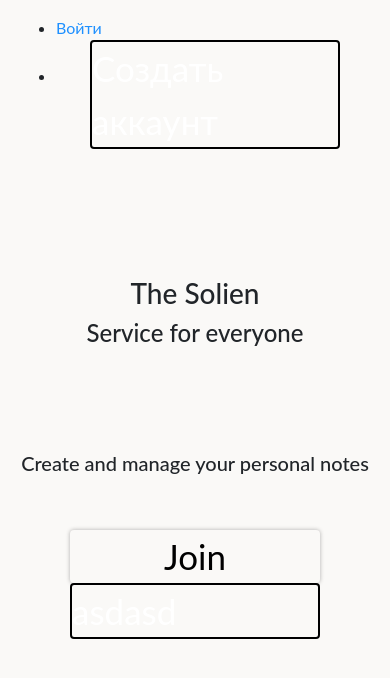
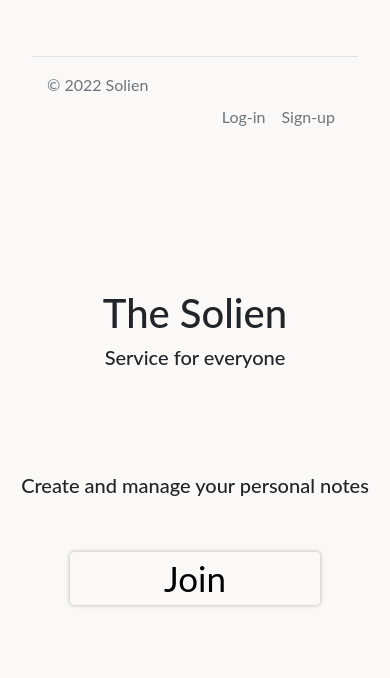
Before and after one commit to anlukk/notes, a Django app: page / in a window 390 px wide. Shown: the top 678 px of the page. Run offline with Django 4.2, Linux system fonts and the light colour scheme; parts of the project's set-up code (start-up, migrations or seed data) failed here and were passed over; some libraries are stand-ins or nearby versions.

Commit message:
added registration styles

```diff
--- a/accounts/views.py
+++ b/accounts/views.py
@@ -3,7 +3,6 @@ from django.conf import settings
 from django.contrib.auth import get_user_model
 from django.shortcuts import get_object_or_404, redirect, render
 from django.http import HttpResponse
-from django.contrib.auth.forms import UserCreationForm
 from django.contrib.auth.decorators import login_required
 from django.views import View
 from django.utils.decorators import method_decorator
--- a/main/static/main/css/style.css
+++ b/main/static/main/css/style.css
@@ -154,6 +154,7 @@ a {
   text-align: center;
 }
 
+
 .button12 {
   font-size: 35px;
   background-color: #faf9f7;
@@ -171,4 +172,5 @@ a {
   color: rgb(0, 0, 0);
   text-decoration: underline;
   box-shadow: 0 0 4px rgba(0,0,0,0.3);
+  text-decoration: none;
 }
--- a/main/templates/main/control_panel.html
+++ b/main/templates/main/control_panel.html
@@ -17,9 +17,9 @@
   <span class="user">
   {% if request.user.is_authenticated %}
   Hello {{ request.user.first_name }},
-  <!-- <a href="'logout'">Logout</a> -->
+  <a href="{% url 'auth_logout' %}">Logout</a>
   {% else %}
-  <!-- <a href="'login'">Log-in</a> -->
+  <a href="{% url 'auth_login' %}">Log-in</a>
   {% endif %}
   {% csrf_token %}
   </span>
@@ -33,7 +33,7 @@
       <li class="nav-item"><a href="{% url 'control_panel' %}" class="nav-link px-2 text-muted">Control Panel</a></li>
       <li class="nav-item"><a href="{% url 'editprofile' %}" class="nav-link px-2 text-muted">Settings</a></li>
       <li class="nav-item"><a href="{% url 'FAQs' %}" class="nav-link px-2 text-muted">FAQs</a></li>
-      <!-- <li class="nav-item"><a href="login" class="nav-link px-2 text-muted">Re-login</a></li> -->
+      <li class="nav-item"><a href="{% url 'auth_login' %}" class="nav-link px-2 text-muted">Re-login</a></li>
     </ul>
   </footer>
 </div>
--- a/main/templates/main/editprofile.html
+++ b/main/templates/main/editprofile.html
@@ -19,7 +19,7 @@
       <li class="nav-item"><a href="{% url 'control_panel' %}" class="nav-link px-2 text-muted">Control Panel</a></li>
       <li class="nav-item"><a href="{% url 'editprofile' %}" class="nav-link px-2 text-muted">Settings</a></li>
       <li class="nav-item"><a href="{% url 'FAQs' %}" class="nav-link px-2 text-muted">FAQs</a></li>
-      <li class="nav-item"><a href="{% url 'login' %}" class="nav-link px-2 text-muted">Re-login</a></li>
+      <li class="nav-item"><a href="{% url 'auth_login' %}" class="nav-link px-2 text-muted">Re-login</a></li>
     </ul>
   </footer>
 </div>
--- a/main/templates/main/index.html
+++ b/main/templates/main/index.html
@@ -10,15 +10,14 @@
 <div><a name="GENERAL-BOOKMARK"></a></div>
 <footer class="py-5">
 </footer>
-<h3><center>The Solien</center></h3>
-<h4><center>Service for everyone</center></h4>
+<h1><center>The Solien</center></h1>
+<h5><center>Service for everyone</center></h5>
 <footer class="py-5">
 </footer>
 <h5><center>Create and manage your personal notes</center></h5>
 <p class="bullet">
 </p>
 <a class="button12" href="{% url 'auth_login' %}" ><center>Join</center></a>
-<a href="{% url "registration_register" %}" class="button button_style_blue">asdasd</a>
 {% endblock %}
 </div>
 </main>
--- a/registration/templates/registration/includes/nav.html
+++ b/registration/templates/registration/includes/nav.html
@@ -6,19 +6,19 @@
         <li class="nav__item">
         <li class="nav__item {% if request.resolver_match.url_name == "change"  %}nav__item_active{% endif %}">
             <a href="{% url "auth_password_change" %}" class="nav__link link">
-                Изменить пароль
+                Change password
             </a>
         </li>
-        <li class="nav__item"><a href="{% url "auth_logout" %}" class="nav__link link">Выход</a></li>
+        <li class="nav__item"><a href="{% url "auth_logout" %}" class="nav__link link">Logout</a></li>
     {% else %}
         <li class="nav__item {% if request.resolver_match.url_name == "auth_login"  %}nav__item_active{% endif %}">
             <a href="{% url "auth_login" %}" class="nav__link link">
-                Войти
+                Sign-in
             </a>
         </li>
         <li class="nav__item">
             <a href="{% url "registration_register" %}" class="button button_style_blue">
-                Создать аккаунт
+                Sign-up
             </a>
         </li>
     {% endif %}
--- a/registration/templates/registration/info_message_base.html
+++ b/registration/templates/registration/info_message_base.html
@@ -2,7 +2,9 @@
 {% block content %}
     {% block css %}
         {% load static %}
-        <link rel="stylesheet" href="{% static "pages/form.css" %}">
+        <link rel="stylesheet" href="https://cdn.jsdelivr.net/npm/bootstrap@4.3.1/dist/css/bootstrap.min.css">
+        <link rel="shortcut icon" href="{% static 'main/images/icons/icon3.png' %}" type="image/png"/>
+        <link rel="stylesheet" href="{% static 'main/css/style.css' %}" type="text/css"/>
     {% endblock %}
     <main class="main container">
         <div class="form-container">
--- a/registration/templates/registration/password_change_form.html
+++ b/registration/templates/registration/password_change_form.html
@@ -2,7 +2,9 @@
 {% load static %}
 {% block css %}
     {% load static %}
-    <link rel="stylesheet" href="{% static "pages/form.css" %}">
+    <link rel="stylesheet" href="https://cdn.jsdelivr.net/npm/bootstrap@4.3.1/dist/css/bootstrap.min.css">
+    <link rel="shortcut icon" href="{% static 'main/images/icons/icon3.png' %}" type="image/png"/>
+    <link rel="stylesheet" href="{% static 'main/css/style.css' %}" type="text/css"/>
 {% endblock %}
 {% block content %}
   <main class="main container">
--- a/solien_web/settings.py
+++ b/solien_web/settings.py
@@ -147,13 +147,13 @@ DEFAULT_AUTO_FIELD = 'django.db.models.BigAutoField'
 
 LOGIN_REDIRECT_URL = 'control_panel'
 
-LOGOUT_REDIRECT_URL = 'logout'
+# LOGOUT_REDIRECT_URL = 'logout'
 
 LOGIN_URL = '/accounts/login/'
 
 # LOGIN_URL = 'login'
 
-# LOGOUT_URL = 'logout'
+# LOGOUT_URL = 'accounts/logout'
 
 PAGINATOR_PER_PAGE = 6
 
--- a/templates/base.html
+++ b/templates/base.html
@@ -13,14 +13,18 @@
         <link rel="stylesheet" href="{% static 'main/css/style.css' %}" type="text/css"/>
 		{% endblock %}
 	</head>
+	<span class "d" style="position: absolute; left: -2001px; width: 2001px;">author's bug</span>
+<div class="container">
+  <div class="container">
+  <footer class="d-flex flex-wrap justify-content-between align-items-center py-3 my-4 border-top">
+    <p class="col-md-4 mb-0 text-muted">© 2022 Solien </p>
+    <ul class="nav col-md-4 justify-content-end">
+      <li class="nav-item"><a href="{% url 'auth_login' %}" class="nav-link px-2 text-muted">Log-in</a></li>
+      <li class="nav-item"><a href="{% url 'registration_register' %}" class="nav-link px-2 text-muted">Sign-up</a></li>
+    </ul>
+  </footer>
+</div>
 	<body class="body">
-		<header class="header">
-			<nav class="nav">
-				<div class="nav__container container">
-					{% include "registration/includes/nav.html" %}
-				</div>
-			</nav>
-		</header>
 		{% block content %}
 		{% endblock content %}
 		{% block javascript %}{% endblock %}
```
Also changed, not shown: accounts/urls.py (+2 -6 lines), main/templates/registration/registration_form.html (+0 -7 lines), registration/templates/registration/login.html (+14 -11 lines), registration/templates/registration/password_reset_form.html (+12 -9 lines), registration/templates/registration/registration_form.html (+10 -8 lines), db.sqlite3.
